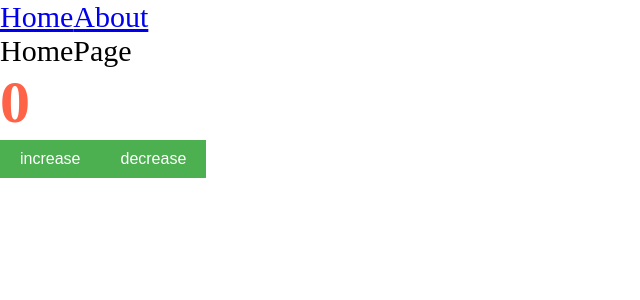
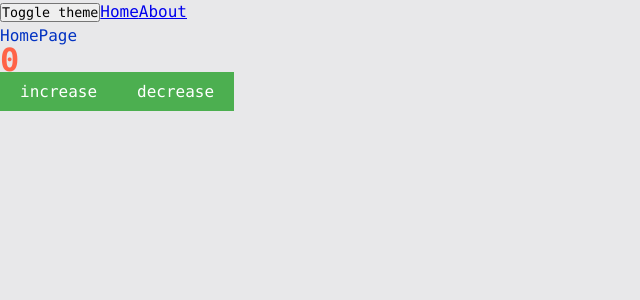
Before and after one commit to nikitalugovykh/webpack_project, a React app: page / in a window 1280 px wide. Shown: the top 300 px of the page, without its empty margins (0-640 px from the left). Built offline with nearby package versions, Linux system fonts and the light colour scheme.

Commit message:
chore: added themes mechanism

```diff
--- a/src/App.tsx
+++ b/src/App.tsx
@@ -1,15 +1,19 @@
-import React, {FC, Suspense} from 'react'
+import React, {FC, Suspense, useContext} from 'react'
 import {Counter} from "./components/Counter";
 import {Link, Route, Routes} from 'react-router-dom'
-import './index.scss'
 import {AboutPageLazy} from "./pages/about/AboutPage.lazy";
 import {HomePageLazy} from "./pages/home/HomePage.lazy";
+import './styles/index.scss'
+import {useTheme} from "./theme/ThemeContext";
 
 
 export const App: FC = () => {
+
+   const {theme, toggleTheme} = useTheme()
+
     return (
-        <div className = {'app'}>
-
+        <div className = {`app ${theme}`}>
+            <button onClick={toggleTheme}>Toggle theme</button>
             <Link to ={'/'}>Home</Link>
             <Link to ={'/about'}>About</Link>
             <Suspense fallback={<span>Loading...</span>}>
--- a/src/index.scss
+++ /dev/null
@@ -1,9 +0,0 @@
-* {
-  margin: 0;
-  padding: 0;
-  box-sizing: border-box;
-}
-
-.app {
-  font-size: 30px;
-}
--- a/src/index.tsx
+++ b/src/index.tsx
@@ -1,10 +1,13 @@
 import { createRoot } from 'react-dom/client';
 import {App} from "./App";
 import {BrowserRouter} from "react-router-dom";
+import ThemeProvider from "./theme/ThemeProvider";
 
 const root = createRoot(document.getElementById('root'));
 root.render(
     <BrowserRouter>
-        <App/>
+        <ThemeProvider>
+            <App/>
+        </ThemeProvider>
     </BrowserRouter>
 );
--- /dev/null
+++ b/src/styles/index.scss
@@ -0,0 +1,13 @@
+@forward "variables/global";
+@forward "themes/dark";
+@forward "themes/normal";
+@forward "reset";
+
+.app {
+  font-size: 30px;
+
+  font: var(--font-m);
+  background-color: var(--bg-color);
+  color: var(--primary-color);
+  min-height: 100vh;
+}
--- /dev/null
+++ b/src/styles/reset.scss
@@ -0,0 +1,13 @@
+* {
+  margin: 0;
+  padding: 0;
+  box-sizing: border-box;
+}
+
+input,
+button,
+textarea,
+select {
+  font-family: inherit;
+  margin: 0;
+}
--- /dev/null
+++ b/src/styles/themes/dark.scss
@@ -0,0 +1,8 @@
+.app.dark {
+
+  --bg-color: #080848;
+
+  --primary-color: #049604;
+  --secondary-color: #04ff08;
+
+}
--- /dev/null
+++ b/src/styles/themes/normal.scss
@@ -0,0 +1,8 @@
+.app.normal {
+
+  --bg-color: #e8e8ea;
+
+  --primary-color: #0232c2;
+  --secondary-color: #0449e0;
+
+}
--- /dev/null
+++ b/src/styles/variables/global.scss
@@ -0,0 +1,13 @@
+:root {
+  --font-family-main: Consolas, 'Times New Roman', serif;
+
+  --font-size-m: 16px;
+  --font-line-m: 24px;
+
+  --font-m: var(--font-size-m) / var(--font-line-m) var(--font-family-main);
+
+  --font-size-l: 24px;
+  --font-line-l: 32px;
+
+  --font-l: var(--font-size-l) / var(--font-line-l) var(--font-family-main);
+}
--- /dev/null
+++ b/src/theme/ThemeContext.ts
@@ -0,0 +1,29 @@
+import {createContext, useContext, useState} from "react";
+
+export const enum Theme {
+    Normal = 'normal',
+    Dark = 'dark'
+}
+export const LOCAL_STORAGE_THEME_KEY = 'theme'
+
+interface ThemeContextProps {
+    theme?: Theme
+    setTheme?: (theme: Theme) => void
+}
+
+interface UseThemeReturn {
+    theme: Theme,
+    toggleTheme: () => void
+}
+
+export const ThemeContext = createContext<ThemeContextProps>({theme: Theme.Normal, setTheme: () => {}})
+
+export const useTheme = (): UseThemeReturn => {
+    const {theme, setTheme} = useContext(ThemeContext)
+    const toggleTheme = () => {
+        const newTheme = theme === Theme.Dark ? Theme.Normal : Theme.Dark
+        setTheme(newTheme)
+        localStorage.setItem(LOCAL_STORAGE_THEME_KEY, newTheme)
+    }
+    return {theme, toggleTheme}
+}
--- /dev/null
+++ b/src/theme/ThemeProvider.tsx
@@ -0,0 +1,26 @@
+import {FC, ReactNode, useMemo, useState} from 'react'
+import {LOCAL_STORAGE_THEME_KEY, Theme, ThemeContext} from "./ThemeContext";
+
+interface ThemeProviderProps {
+    children: ReactNode
+}
+
+const defaultThemeValue = localStorage.getItem(LOCAL_STORAGE_THEME_KEY) as Theme || Theme.Normal
+
+const ThemeProvider: FC<ThemeProviderProps> = ({children}) => {
+    const [theme, setTheme] = useState<Theme>(defaultThemeValue)
+
+
+
+    const propsMemo = useMemo(() => {
+        return ({
+            theme,
+            setTheme
+        })
+    },[theme])
+
+    return (
+        <ThemeContext.Provider value={propsMemo}>{children}</ThemeContext.Provider>
+    )
+}
+export default ThemeProvider
```
